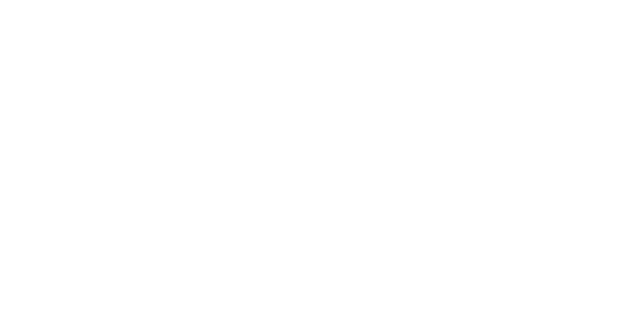
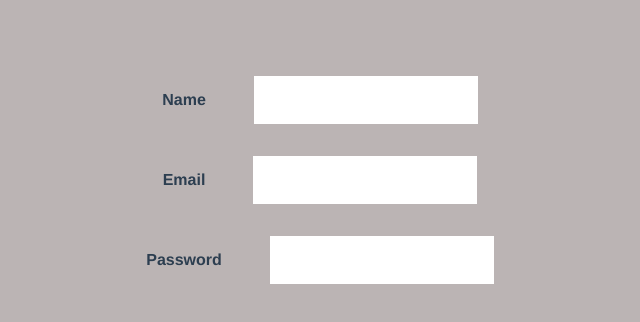
Before and after one commit to kiboma2021/vue-forms, a Vue app: page / in a window 1280 px wide. Shown: the top 322 px of the page, without its empty margins (328-968 px from the left). Built offline with nearby package versions, Linux system fonts and the light colour scheme.

Commit message:
Add form fields

```diff
--- a/src/App.vue
+++ b/src/App.vue
@@ -1,12 +1,13 @@
 <template>
-
+<Form />
 </template>
 
 <script>
+import Form from './components/Form.vue'
 
 export default {
   name: 'App',
-  components: { }
+  components: {Form}
 }
 </script>
 
@@ -19,4 +20,8 @@
   color: #2c3e50;
   margin-top: 60px;
 }
+
+body {
+  background: rgb(187, 180, 180);
+}
 </style>
--- /dev/null
+++ b/src/components/Form.vue
@@ -0,0 +1,45 @@
+<template>
+  <form>
+    <div>
+        <label>Name</label>
+        <input type="name">
+    </div>
+
+    <div>
+        <label>Email</label>
+        <input type="email">
+    </div>
+
+
+    <div>
+        <label>Password</label>
+        <input type="password">
+    </div>
+
+
+  </form>
+</template>
+
+<script>
+export default {
+
+
+}
+</script>
+
+<style>
+
+label {
+    margin: 1rem;
+    font-weight: bold;
+    padding: 1rem;
+}
+input {
+    border: none;
+    width: 12rem;
+    height: 1rem;
+    margin: 1rem;
+    padding: 1rem;
+}
+
+</style>
```
